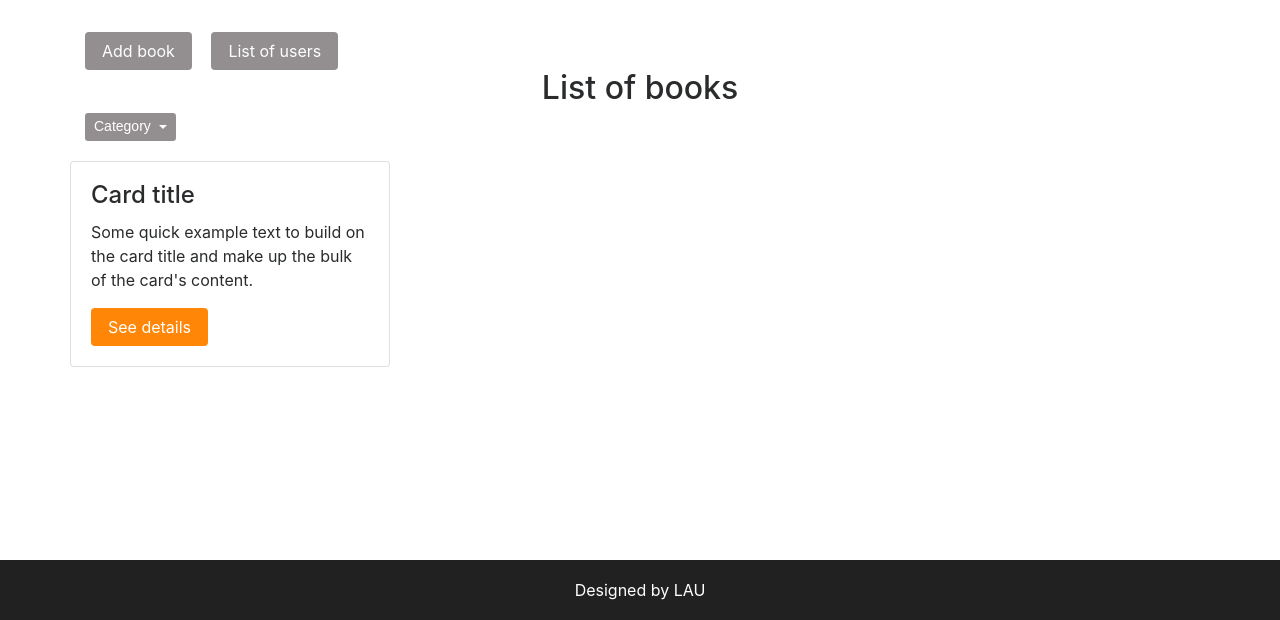
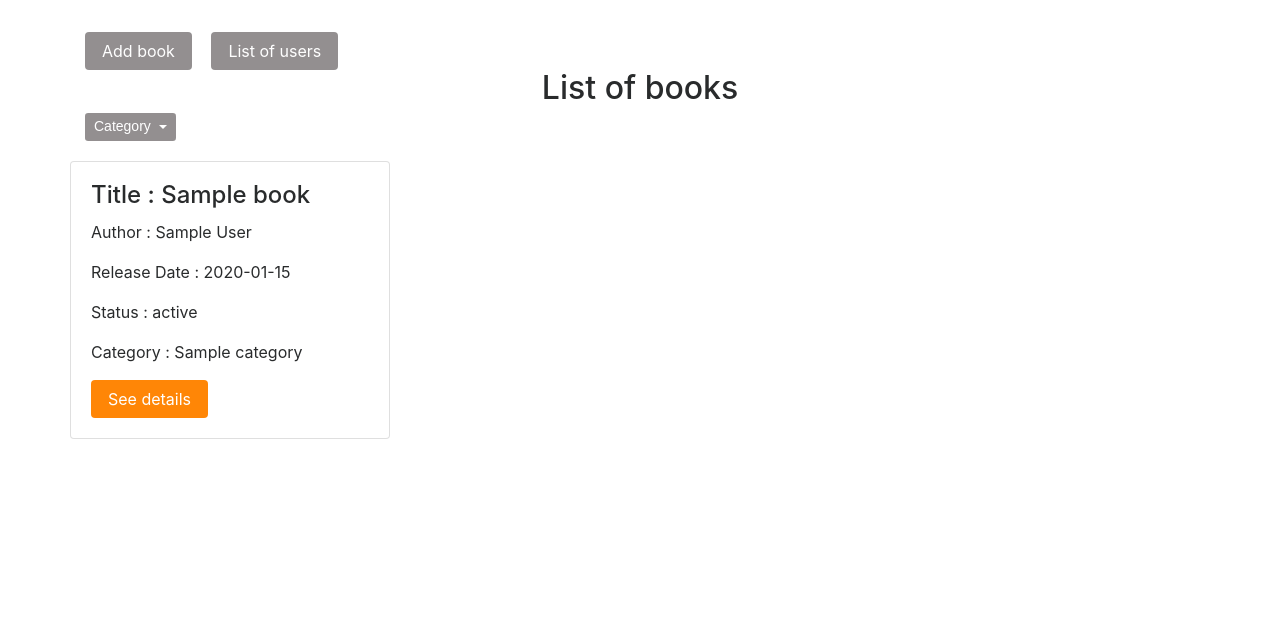
Before and after one commit to Lezzyy/LibraryHandle, a PHP site: template views/indexVue.php in a window 1280 px wide. Shown: the part 180-800 px from the top of the page. Run offline with PHP 8.4, Linux system fonts and the light colour scheme; the template is opened without the code that fills it: most values are stand-ins (such as "Sample title", 1, 10 or a date in 2020); some libraries are stand-ins or nearby versions.

Commit message:
add request to get all books register in db and show on the indexView

```diff
--- a/views/indexVue.php
+++ b/views/indexVue.php
@@ -16,21 +16,31 @@
       <a class="dropdown-item" href="#">Romance</a>
       <a class="dropdown-item" href="#">Adventure</a>
       <a class="dropdown-item" href="#">Thriller</a>
+      <a class="dropdown-item" href="#">Science fiction</a>
     </div>
   </div>
 
+<?php foreach ($books as $book)
+{
+  ?>
   <div class="row">
     <div class="card .col-sm-4 .col-md-4 .col-lg-4 .col-xl-4" style="width: 20rem;">
       <div class="card-block">
-        <h4 class="card-title">Card title</h4>
-        <p class="card-text">Some quick example text to build on the card title and make up the bulk of the card's content.</p>
-        <a href="#" class="btn btn-custom">See details</a>
+        <h4 class="card-title">Title : <?php echo $book->getTitle(); ?></h4>
+        <p class="card-text">Author : <?php echo $book->getAuthor(); ?></p>
+        <p class="card-text">Release Date : <?php echo $book->getReleasedate(); ?></p>
+        <p class="card-text">Status : <?php echo $book->getStatus(); ?></p>
+        <p class="card-text">Category : <?php echo $book->getCategory(); ?></p>
+        <a href="../controllers/single.php?id"<?php echo $book->getId(); ?> class="btn btn-custom">See details</a>
       </div>
     </div>
   </div>
+  <?php
+}
+   ?>
 </div>
 
 
  <?php
-   include("template/footer.php")
+  //  include("template/footer.php")
   ?>
```
Also changed, not shown: controllers/index.php (+8 -0 lines), entities/Book.php (+13 -3 lines), model/bookManager.php (+42 -0 lines).
